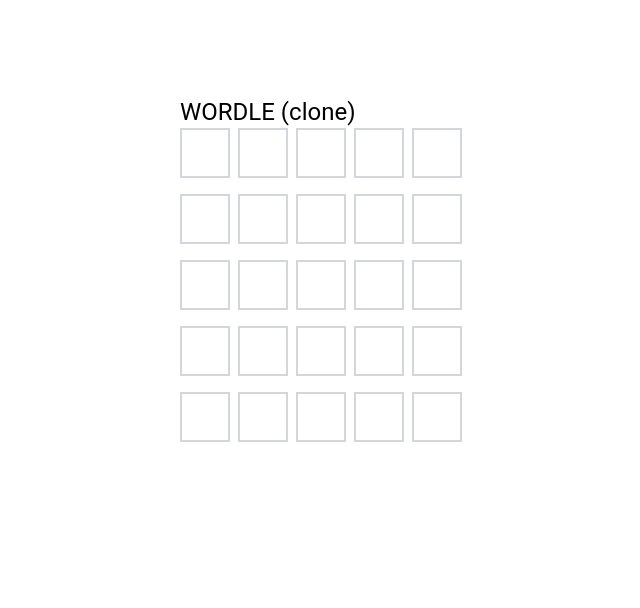
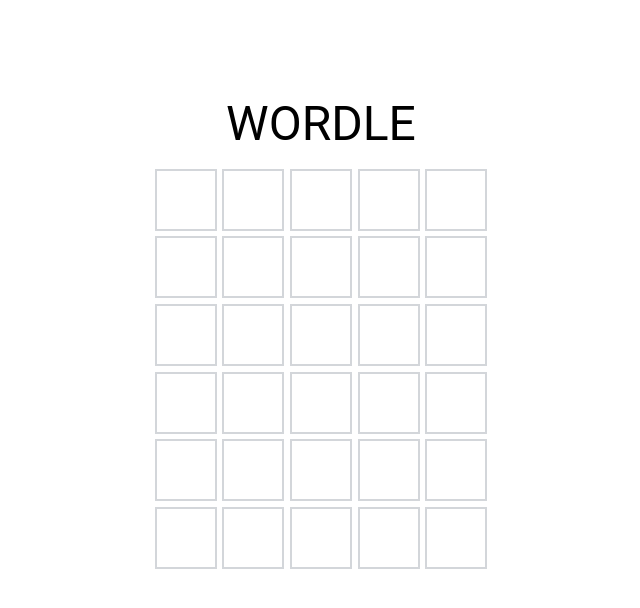
Before and after one commit to DominicCampbell99/wordle, a Next.js app: page / in a window 1280 px wide. Shown: the top 608 px of the page, without its empty margins (319-959 px from the left). Built offline with nearby package versions, Linux system fonts and the light colour scheme.

Commit message:
change aesthetic of app to better match wordle

```diff
--- /dev/null
+++ b/app/components/letterbox.js
@@ -0,0 +1,44 @@
+'use client';
+import { Box, Stack, Typography, keyframes, styled } from "@mui/material";
+import { useEffect, useState } from "react";
+import styles from './word.module.css';
+
+export default function Letterbox({letter, shakeLetter, wordIndex, letterIndex, revealWord}) {
+    const boxClassName = styles['shaking-box']
+    const [shouldShake, setShouldShake] = useState(false);
+    const [revealed, setRevealed] = useState(false);
+    const shake = shouldShake ? styles['shake'] : '';
+    const revealedCss = revealed ? styles[letter?.letterState] : '';
+    const guessed = letter?.letterState === 'guessed' ? styles['guessed'] : '';
+
+    useEffect(() => {
+        if((shakeLetter.word === wordIndex && shakeLetter.letter === letterIndex)){
+            console.log(`shaking ${letterIndex} ${wordIndex}`);
+            setShouldShake(true);
+        }
+    }, [shakeLetter]);
+
+
+    useEffect(() => {
+        setTimeout(()=> {
+            if(revealWord === wordIndex){
+                setRevealed(true);
+            };
+        }, 500*letterIndex);
+    }, [revealWord]);
+
+    return (
+        <div
+            className={`${boxClassName} ${revealedCss} ${shake} ${guessed}`}
+        >
+            <Typography
+            textTransform={'capitalize'}
+            fontSize={28}
+            sx={{
+                fontWeight: 600
+            }}
+            >{letter?.value ? letter?.value : ''}
+            </Typography>
+        </div>
+    );
+}
--- a/app/components/word.js
+++ b/app/components/word.js
@@ -1,29 +1,17 @@
 'use client';
-import { Box, Stack, Typography } from "@mui/material";
-import { useEffect, useState } from "react";
+import { Box, Stack, Typography, keyframes, styled } from "@mui/material";
+import Letterbox from "./letterbox";
 
-export default function Word({letters}) {
-
+export default function Word({letters, shakeLetter, wordIndex, revealWord}) {
     return (
-        <Stack direction='row' spacing={1}>
+        <Stack direction='row' spacing={0.7}>
             {letters.map((letter, index)=> (
-                <Box key={index} display='flex' sx={{
-                    backgroundColor: letter?.color ? letter?.color : 'white',
-                    justifyContent: 'center',
-                    alignItems: 'center',
-                    border: letter?.value ? '2px solid #878A8C' : '2px solid #D3D6DA',
-                    height: 50,
-                    width: 50,
-                    }}>
-                    <Typography
-                    textTransform={'capitalize'}
-                    color={'black'}
-                    sx={{
-                        fontWeight: 900
-                    }}
-                    >{letter?.value ? letter?.value : ''}
-                    </Typography>
-                </Box>
+                <Letterbox key={index}
+                    letter={letter}
+                    shakeLetter={shakeLetter}
+                    revealWord={revealWord}
+                    letterIndex={index}
+                    wordIndex={wordIndex}  />
             ))}
         </Stack>
 
--- /dev/null
+++ b/app/components/word.module.css
@@ -0,0 +1,58 @@
+.shaking-box {
+    display: flex;
+    justify-content: center;
+    align-items: center;
+    height: 62px;
+    width: 62px;
+    border: 2px solid #D3D6DA;
+    perspective: 1000px;
+}
+
+.not-guessed {
+    background-color: 'white';
+}
+
+.guessed {
+    border: 2px solid #878A8C;
+}
+
+.maybe {
+    background-color: #C9B458 !important;
+    color: white;
+    border-width: 0;
+    animation:spin 2s linear infinite;
+}
+
+.incorrect {
+    background-color: #787C7E !important;
+    color: white;
+    border-width: 0;
+    animation:spin 2s linear infinite;
+}
+
+.correct {
+    background-color: #6AAA64 !important;
+    border-width: 0;
+    color: white;
+    animation:spin 2s linear infinite;
+}
+
+.shake {
+    animation: pulse 0.3s;
+}
+
+@-moz-keyframes spin { 100% { -moz-transform: rotateX(360deg); } }
+@-webkit-keyframes spin { 100% { -webkit-transform: rotateX(360deg); } }
+@keyframes spin { 100% { -webkit-transform: rotateX(360deg); transform: rotateX(360deg); } }
+
+@keyframes pulse {
+    0% {
+        transform: scale(1);
+    }
+    50% {
+        transform: scale(1.2);
+    }
+    100% {
+        transform: scale(1);
+    }
+}
--- a/app/hooks/useGame.js
+++ b/app/hooks/useGame.js
@@ -2,15 +2,17 @@
 import { Box, Stack } from "@mui/material";
 import { green } from "@mui/material/colors";
 import { useEffect, useState } from "react";
+// import isWord from "is-word";
 
-const numRows = 5;
+// const englishWords = isWord('british-english');
+const numRows = 6;
 const numCols = 5;
 const initialArray = [];
 
 for (let i = 0; i < numRows; i++) {
   const row = [];
   for (let j = 0; j < numCols; j++) {
-    row.push(undefined);
+    row.push({letter: '', letterState: 'not-guessed'});
   }
   initialArray.push(row);
 }
@@ -20,46 +22,63 @@
     const [guesses, setGuesses] = useState(initialArray);
     const [currentLetterIndex, setCurrentLetterIndex] = useState(0);
     const [currentGuessIndex, setCurrentGuessIndex] = useState(0);
-
-    const matchAnywhere = (checkLetter) => {
-        return word.some((letter) => letter === checkLetter);
-    }
+    const [revealWord, setRevealWord] = useState(false);
+    const [shakeLetter, setShakeLetter] = useState({});
+    const [win, setWin] = useState(false);
 
     const submitGuess = () => {
-        if(currentLetterIndex !== 4) return;
+        const guessedWord = guesses[currentGuessIndex].map((letter) => letter?.value).join("");
+        console.log(guessedWord);
+        if(guessedWord.length !== 5){
+            console.log('not 5 letters');
+            return;
+        }
+        // if(!englishWords.check(guessedWord)){
+        //     console.log('not a word');
+        //     return;
+        // }
         const newGuesses = guesses[currentGuessIndex].map((letter, index) => {
             if(letter.value === word[index]){
-                return {...letter, color: 'green'}
+                return {...letter, letterState: 'correct', shake: true}
             }
-            if([...word].some((char) => char === letter.value)){
-                return {...letter, color: '#C9B458'}
+            if([...word].some((char) => char === letter.value,)){
+                return {...letter, letterState: 'maybe', shake: true}
             }
-            return {...letter, color: 'grey'}
+            return {...letter, letterState: 'incorrect', shake: true}
         });
+
         setGuesses((prevGuesses) => {
             const updatedGuesses = [...prevGuesses];
             updatedGuesses[currentGuessIndex] = newGuesses;
             return updatedGuesses;
         });
-
-        setCurrentLetterIndex(0);
-        setCurrentGuessIndex((prev) => prev + 1);
+        setRevealWord(currentGuessIndex);
+        if(guessedWord === word){
+            setWin(true);
+        }else{
+            nextTurn();
+        }
     }
 
     const isLetter = (key) => {
         return /^[a-zA-Z]$/.test(key);
     };
 
+    const nextTurn = () => {
+        setCurrentLetterIndex(0);
+        setCurrentGuessIndex((prev) => prev + 1);
+    }
    const letterPressed = (newLetter) => {
         setGuesses(prevGuesses => {
             const updatedGuesses = [...prevGuesses];
-            updatedGuesses[currentGuessIndex][currentLetterIndex] = {value: newLetter, color: 'white'};
+            updatedGuesses[currentGuessIndex][currentLetterIndex] = {value: newLetter, letterState: 'guessed', shake: true};
             return updatedGuesses;
         });
         setCurrentLetterIndex(prevIndex => {
             const nextIndex = prevIndex + 1;
             return nextIndex;
         });
+        setShakeLetter({word: currentGuessIndex, letter: currentLetterIndex});
    }
 
    const removeLetter = () => {
@@ -70,17 +89,13 @@
         });
         setGuesses(prevGuesses => {
             const updatedGuesses = [...prevGuesses];
-            updatedGuesses[currentGuessIndex][currentLetterIndex-1] = {value: '', color: 'white'};
+            updatedGuesses[currentGuessIndex][currentLetterIndex-1] = {value: '', letterState: 'not-guessed'};
             return updatedGuesses;
         });
    }
 
-
     const handleKeyPress = (event) => {
-        console.log(event, currentLetterIndex);
         if(event.key === 'Enter'){
-            console.log('submitted');
-            console.log(currentGuessIndex, currentLetterIndex);
             submitGuess();
         }
         if(event.key === 'Backspace'){
@@ -88,10 +103,8 @@
         }
         if(isLetter(event.key) &&  currentLetterIndex !== numCols){
             letterPressed(event.key)
-            console.log(currentGuessIndex)
         }
     }
-
     useEffect(() => {
         // Attach event listeners when the component mounts
         document.addEventListener('keydown', handleKeyPress);
@@ -100,11 +113,7 @@
         };
     });
 
-    useEffect(()=> {
-        console.log(guesses)
-    }, [guesses])
-
-    return {guesses, handleKeyPress, currentLetterIndex, currentGuessIndex};
+    return {guesses, handleKeyPress, currentLetterIndex, currentGuessIndex, shakeLetter, revealWord};
 }
 
 export default useGame;
--- a/app/page.js
+++ b/app/page.js
@@ -1,21 +1,135 @@
 'use client';
 
 import styles from "./page.module.css";
-import { Stack, Typography } from "@mui/material";
+import { Box, Dialog, Stack, Typography } from "@mui/material";
 import Word from "./components/word";
 import { useEffect, useState } from "react";
-import useGame from "./hooks/useGame";
+
+const numRows = 6;
+const numCols = 5;
+const initialArray = [];
+
+for (let i = 0; i < numRows; i++) {
+  const row = [];
+  for (let j = 0; j < numCols; j++) {
+    row.push({letter: '', letterState: 'not-guessed'});
+  }
+  initialArray.push(row);
+}
+
 
 export default function Home() {
-  const { guesses } = useGame();
+  const [guesses, setGuesses] = useState(initialArray);
+  const [currentLetterIndex, setCurrentLetterIndex] = useState(0);
+  const [currentGuessIndex, setCurrentGuessIndex] = useState(0);
+  const [revealWord, setRevealWord] = useState(false);
+  const [shakeLetter, setShakeLetter] = useState({});
+  const [win, setWin] = useState(false);
+  const [word, setWord] = useState('swept');
+
+  const submitGuess = () => {
+      const guessedWord = guesses[currentGuessIndex].map((letter) => letter?.value).join("");
+      console.log(guessedWord);
+      if(guessedWord.length !== 5){
+          console.log('not 5 letters');
+          return;
+      }
+      // if(!englishWords.check(guessedWord)){
+      //     console.log('not a word');
+      //     return;
+      // }
+      const newGuesses = guesses[currentGuessIndex].map((letter, index) => {
+          if(letter.value === word[index]){
+              return {...letter, letterState: 'correct'}
+          }
+          if([...word].some((char) => char === letter.value)){
+              return {...letter, letterState: 'maybe'}
+          }
+          return {...letter, letterState: 'incorrect'}
+      });
+      setGuesses((prevGuesses) => {
+          const updatedGuesses = [...prevGuesses];
+          updatedGuesses[currentGuessIndex] = newGuesses;
+          console.log(updatedGuesses)
+          return updatedGuesses;
+      });
+      setRevealWord(currentGuessIndex);
+      if(guessedWord === word){
+          setWin(true);
+      }else{
+          nextTurn();
+      }
+  }
+
+  const isLetter = (key) => {
+      return /^[a-zA-Z]$/.test(key);
+  };
+
+  const nextTurn = () => {
+      setCurrentLetterIndex(0);
+      setCurrentGuessIndex((prev) => prev + 1);
+  }
+  const letterPressed = (newLetter) => {
+      setGuesses(prevGuesses => {
+          const updatedGuesses = [...prevGuesses];
+          updatedGuesses[currentGuessIndex][currentLetterIndex] = {value: newLetter, letterState: 'guessed'};
+          return updatedGuesses;
+      });
+      setCurrentLetterIndex(prevIndex => {
+          const nextIndex = prevIndex + 1;
+          return nextIndex;
+      });
+      setShakeLetter({word: currentGuessIndex, letter: currentLetterIndex});
+  }
+
+  const removeLetter = () => {
+      setCurrentLetterIndex(prevIndex => {
+          if(prevIndex === 0) return 0;
+          const nextIndex = prevIndex - 1;
+          return nextIndex;
+      });
+      setGuesses(prevGuesses => {
+          const updatedGuesses = [...prevGuesses];
+          updatedGuesses[currentGuessIndex][currentLetterIndex-1] = {value: '', letterState: 'not-guessed'};
+          return updatedGuesses;
+      });
+  }
+
+  const handleKeyPress = (event) => {
+      if(event.key === 'Enter'){
+          submitGuess();
+      }
+      if(event.key === 'Backspace'){
+          removeLetter();
+      }
+      if(isLetter(event.key) &&  currentLetterIndex !== numCols){
+          letterPressed(event.key)
+      }
+  }
+
+  useEffect(() => {
+      document.addEventListener('keydown', handleKeyPress);
+      return () => {
+      document.removeEventListener('keydown', handleKeyPress);
+    };
+  });
 
   return (
     <main className={styles.main}>
+        {win && (
+          <Dialog open={win}>You WIN!</Dialog>
+        )}
       <div>
-        <Typography variant="h5">WORDLE (clone)</Typography>
-        <Stack spacing={2}>
+        <Typography variant="h3" textAlign={'center'} gutterBottom>WORDLE</Typography>
+        <Stack spacing={0.7}>
           {guesses.map((guess, index) => (
-            <Word key={index} letters={guess}></Word>
+            <Word
+              key={index}
+              letters={guess}
+              wordIndex={index}
+              shakeLetter={shakeLetter}
+              revealWord={revealWord}
+            />
           ))}
         </Stack>
       </div>
--- a/package.json
+++ b/package.json
@@ -12,6 +12,7 @@
     "@emotion/react": "^11.11.4",
     "@emotion/styled": "^11.11.0",
     "@mui/material": "^5.15.14",
+    "is-word": "^1.0.4",
     "next": "14.1.4",
     "react": "^18",
     "react-dom": "^18"
```
Also changed, not shown: 1 other file (tests, documents, lock files or other folders).
